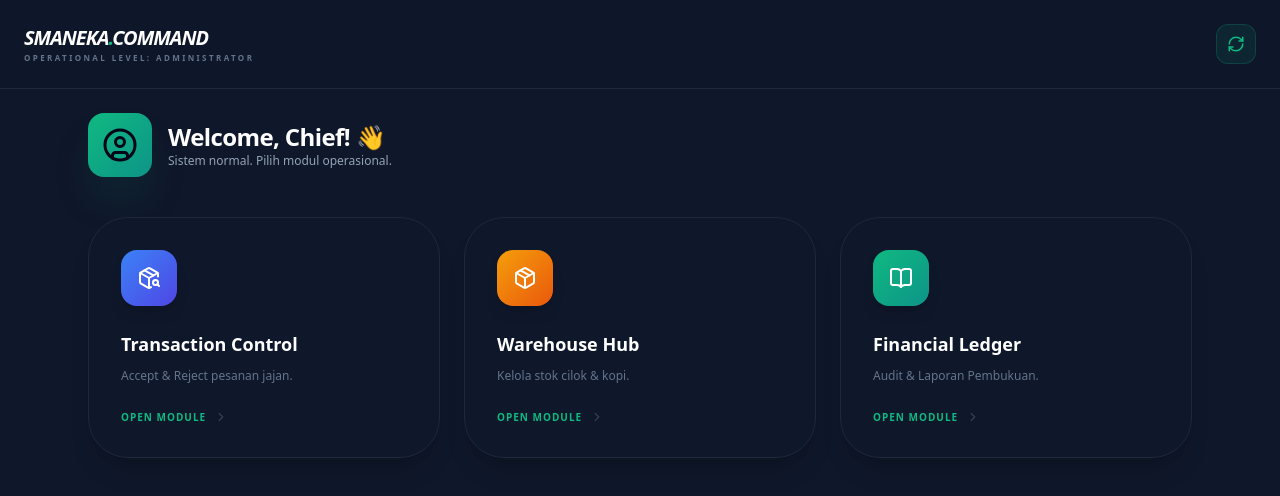
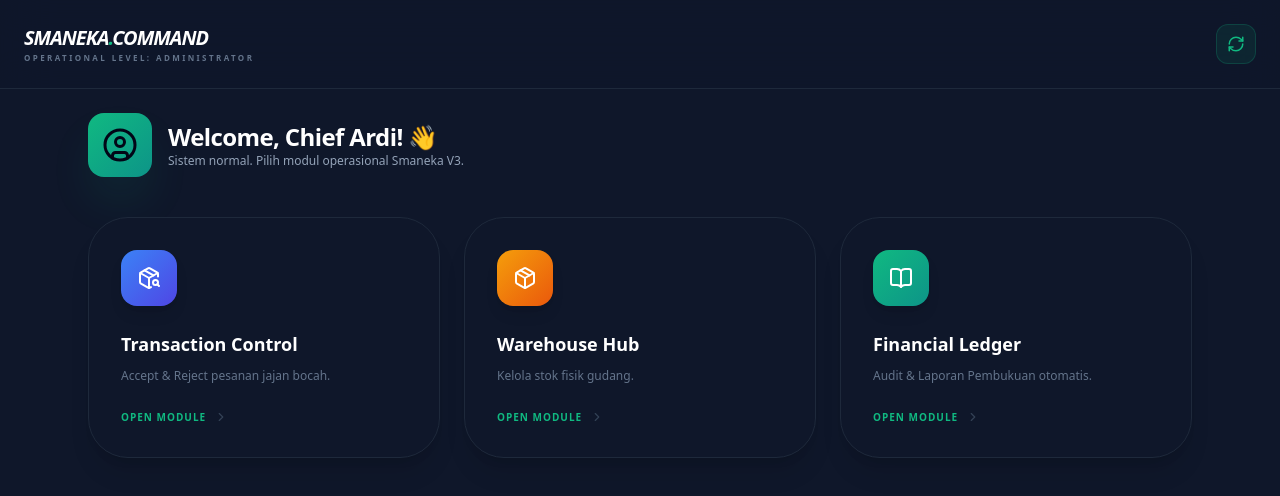
Before and after one commit to anggasptr-p/new-koperasi-fix, a Next.js app: page /admin in a window 1280 px wide. Shown: the top 496 px of the page. Built offline with nearby package versions, Linux system fonts and the light colour scheme.

Commit message:
🐛 fix(admin): overwrite old monolithic admin page with new modular dashboard menu

```diff
--- a/app/admin/page.tsx
+++ b/app/admin/page.tsx
@@ -4,26 +4,42 @@ import { UserCircle, PackageSearch, Package, BookOpen, ChevronRight } from "luci
 
 export default function AdminDashboard() {
   const router = useRouter();
+
   return (
     <div className="space-y-8 animate-in fade-in slide-in-from-bottom-4 duration-700">
+
+      {/* Profil Singkat Bos */}
       <div className="flex items-center gap-4 mb-10">
-        <div className="w-16 h-16 bg-gradient-to-br from-emerald-500 to-teal-600 rounded-2xl flex items-center justify-center text-slate-950 shadow-2xl shadow-emerald-500/20"><UserCircle size={36} /></div>
-        <div><h2 className="text-2xl font-black text-white tracking-tight">Welcome, Chief! 👋</h2><p className="text-xs text-slate-400 font-medium">Sistem normal. Pilih modul operasional.</p></div>
+        <div className="w-16 h-16 bg-gradient-to-br from-emerald-500 to-teal-600 rounded-2xl flex items-center justify-center text-slate-950 shadow-2xl shadow-emerald-500/20">
+          <UserCircle size={36} />
+        </div>
+        <div>
+          <h2 className="text-2xl font-black text-white tracking-tight">Welcome, Chief Ardi! 👋</h2>
+          <p className="text-xs text-slate-400 font-medium">Sistem normal. Pilih modul operasional Smaneka V3.</p>
+        </div>
       </div>
+
+      {/* 3 Tombol Modul Ajaib */}
       <div className="grid grid-cols-1 md:grid-cols-3 gap-6">
         {[
-          { path: "/admin/orders", title: "Transaction Control", desc: "Accept & Reject pesanan jajan.", icon: PackageSearch, color: "from-blue-500 to-indigo-600" },
-          { path: "/admin/inventory", title: "Warehouse Hub", desc: "Kelola stok cilok & kopi.", icon: Package, color: "from-amber-500 to-orange-600" },
-          { path: "/admin/ledger", title: "Financial Ledger", desc: "Audit & Laporan Pembukuan.", icon: BookOpen, color: "from-emerald-500 to-teal-600" }
+          { path: "/admin/orders", title: "Transaction Control", desc: "Accept & Reject pesanan jajan bocah.", icon: PackageSearch, color: "from-blue-500 to-indigo-600" },
+          { path: "/admin/inventory", title: "Warehouse Hub", desc: "Kelola stok fisik gudang.", icon: Package, color: "from-amber-500 to-orange-600" },
+          { path: "/admin/ledger", title: "Financial Ledger", desc: "Audit & Laporan Pembukuan otomatis.", icon: BookOpen, color: "from-emerald-500 to-teal-600" }
         ].map((m) => (
           <div key={m.path} onClick={() => router.push(m.path)} className="group bg-slate-900 border border-slate-800 p-8 rounded-[2.5rem] hover:border-emerald-500/50 transition-all cursor-pointer relative overflow-hidden active:scale-95 shadow-xl">
-            <div className={`w-14 h-14 bg-gradient-to-br ${m.color} rounded-2xl flex items-center justify-center text-white mb-6 shadow-lg group-hover:scale-110 transition-transform`}><m.icon size={24} /></div>
+            <div className={`w-14 h-14 bg-gradient-to-br ${m.color} rounded-2xl flex items-center justify-center text-white mb-6 shadow-lg group-hover:scale-110 transition-transform`}>
+              <m.icon size={24} />
+            </div>
             <h3 className="text-lg font-black text-white mb-2">{m.title}</h3>
             <p className="text-xs text-slate-500 font-medium leading-relaxed">{m.desc}</p>
-            <div className="mt-6 flex items-center gap-2"><span className="text-[10px] font-black text-emerald-500 uppercase tracking-widest">Open Module</span><ChevronRight size={14} className="text-slate-700 group-hover:translate-x-1 transition-transform" /></div>
+            <div className="mt-6 flex items-center gap-2">
+              <span className="text-[10px] font-black text-emerald-500 uppercase tracking-widest">Open Module</span>
+              <ChevronRight size={14} className="text-slate-700 group-hover:translate-x-1 transition-transform" />
+            </div>
           </div>
         ))}
       </div>
+
     </div>
   );
 }
```
